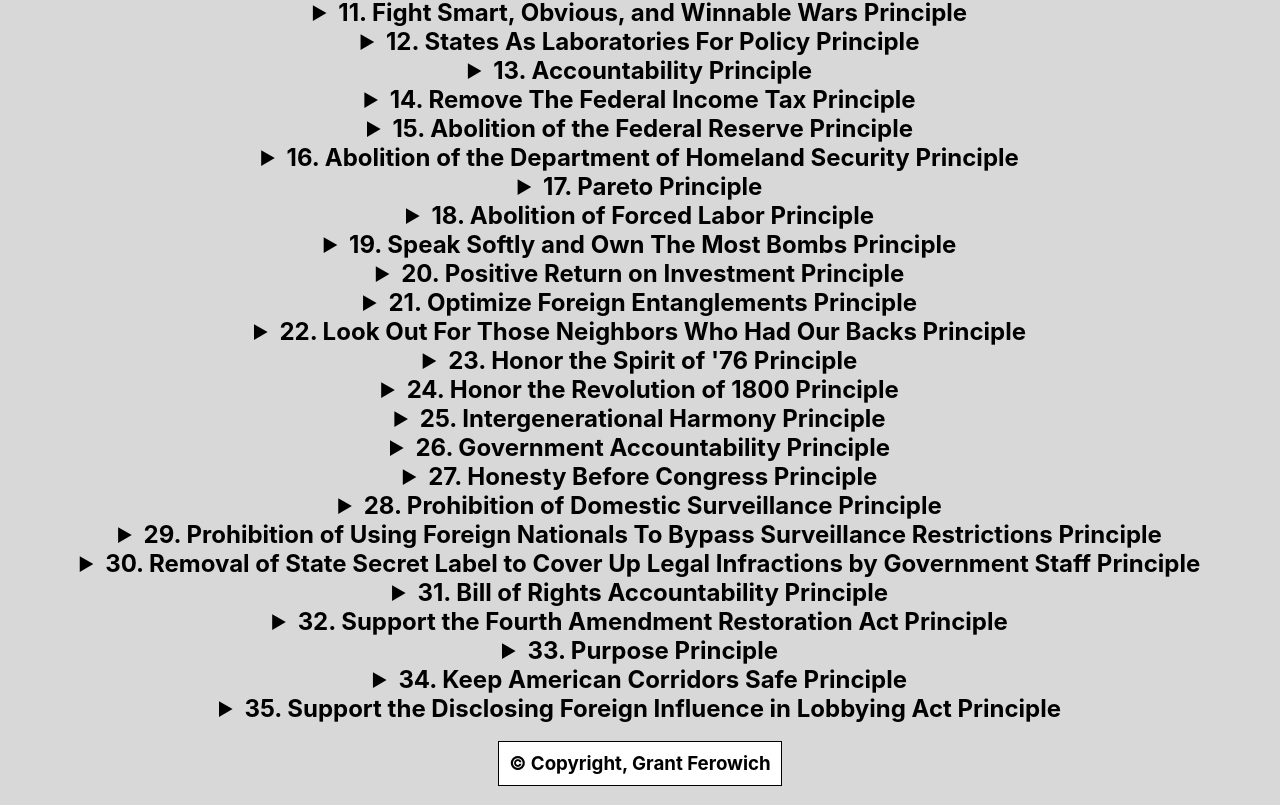
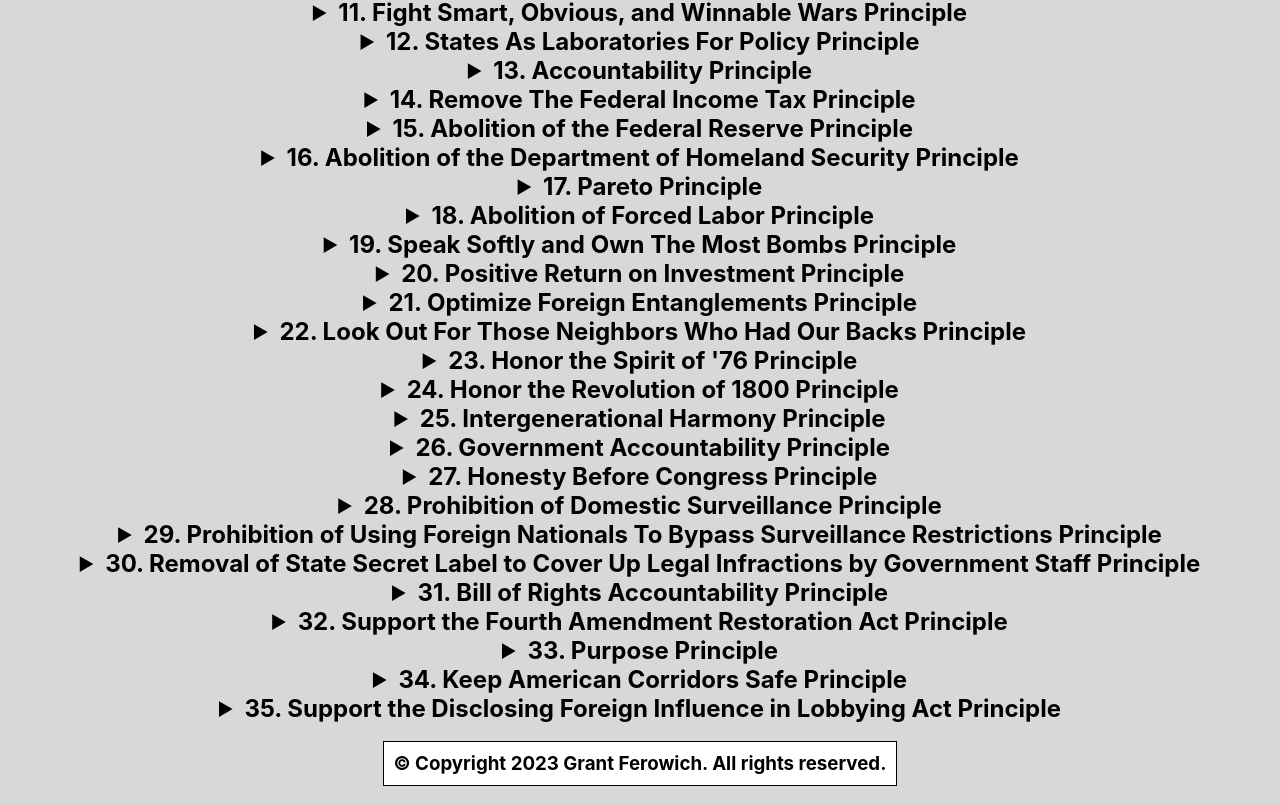
Before and after one commit to grantferowich/wisdom-party, a React (Create React App) app: page / in a window 1280 px wide. Shown: the part 485-1290 px from the top of the page. Built offline with nearby package versions, Linux system fonts and the light colour scheme.

Commit message:
appended the year and a note to the copyright h3 tag

```diff
--- a/src/components/About.js
+++ b/src/components/About.js
@@ -155,7 +155,7 @@ Thomas Jefferson recognized as much, preparing a letter for the fiftieth anniver
             <summary>35. Support the Disclosing Foreign Influence in Lobbying Act Principle</summary>
             <p>Foreign countries like China have sought to influence policymaking in the United States via contributions to LLCs and for-profit entities. The law requires disclosures to think thanks and non-profits. Passing the Disclosing Foreign Influence in Lobbying Act requires foreign governments to disclose the names of all of the organizations they are contributed funds toward. <a href='https://www.grassley.senate.gov/news/news-releases/senators-reintroduce-bill-to-crack-down-on-undisclosed-foreign-influence' target='_blank' rel='noreferrer'>Report</a>.</p>
         </details>
-        <h3>© Copyright, Grant Ferowich</h3>
+        <h3>© Copyright 2023 Grant Ferowich. All rights reserved.</h3>
     </div>
   )
 }
```
